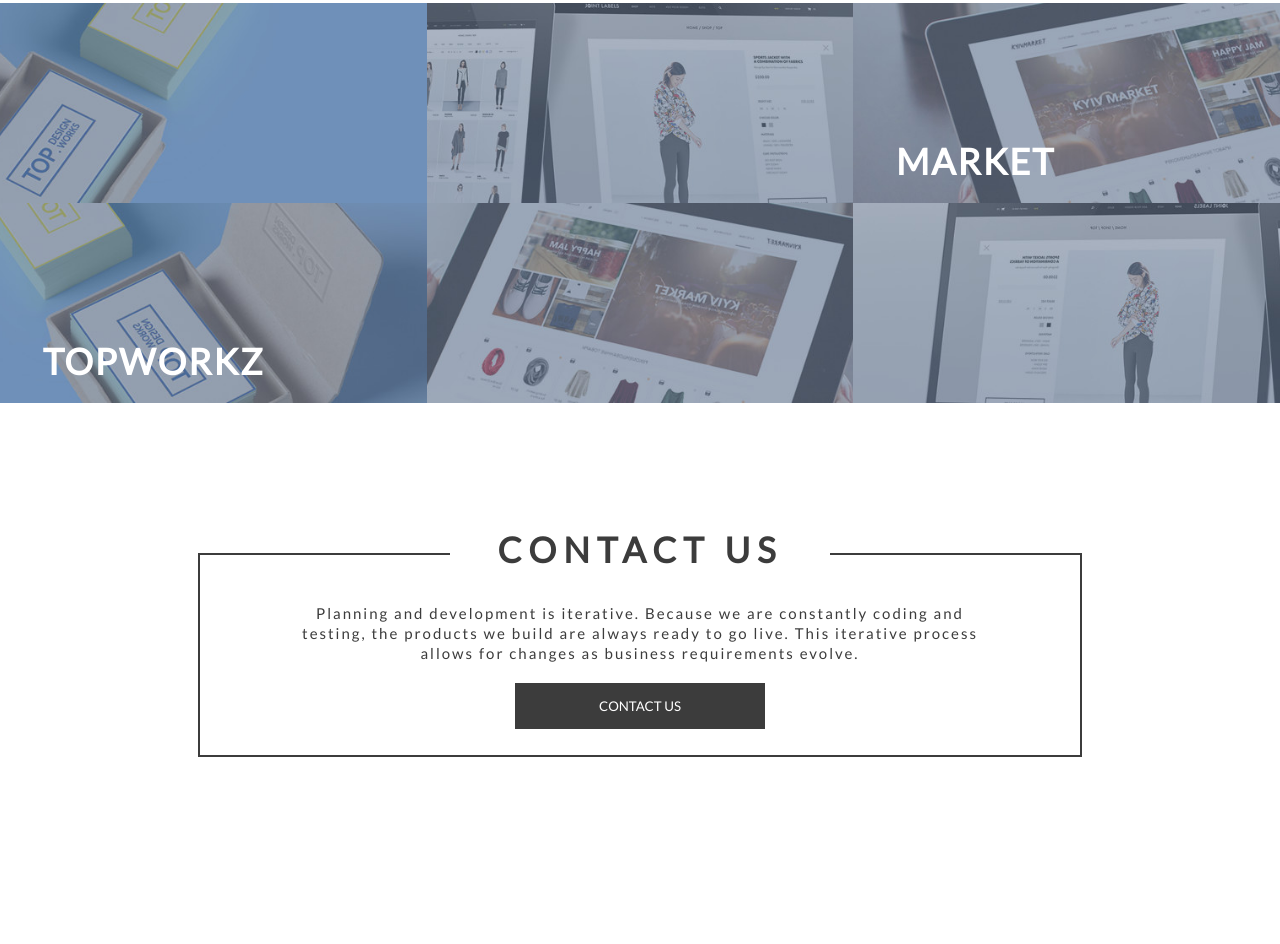
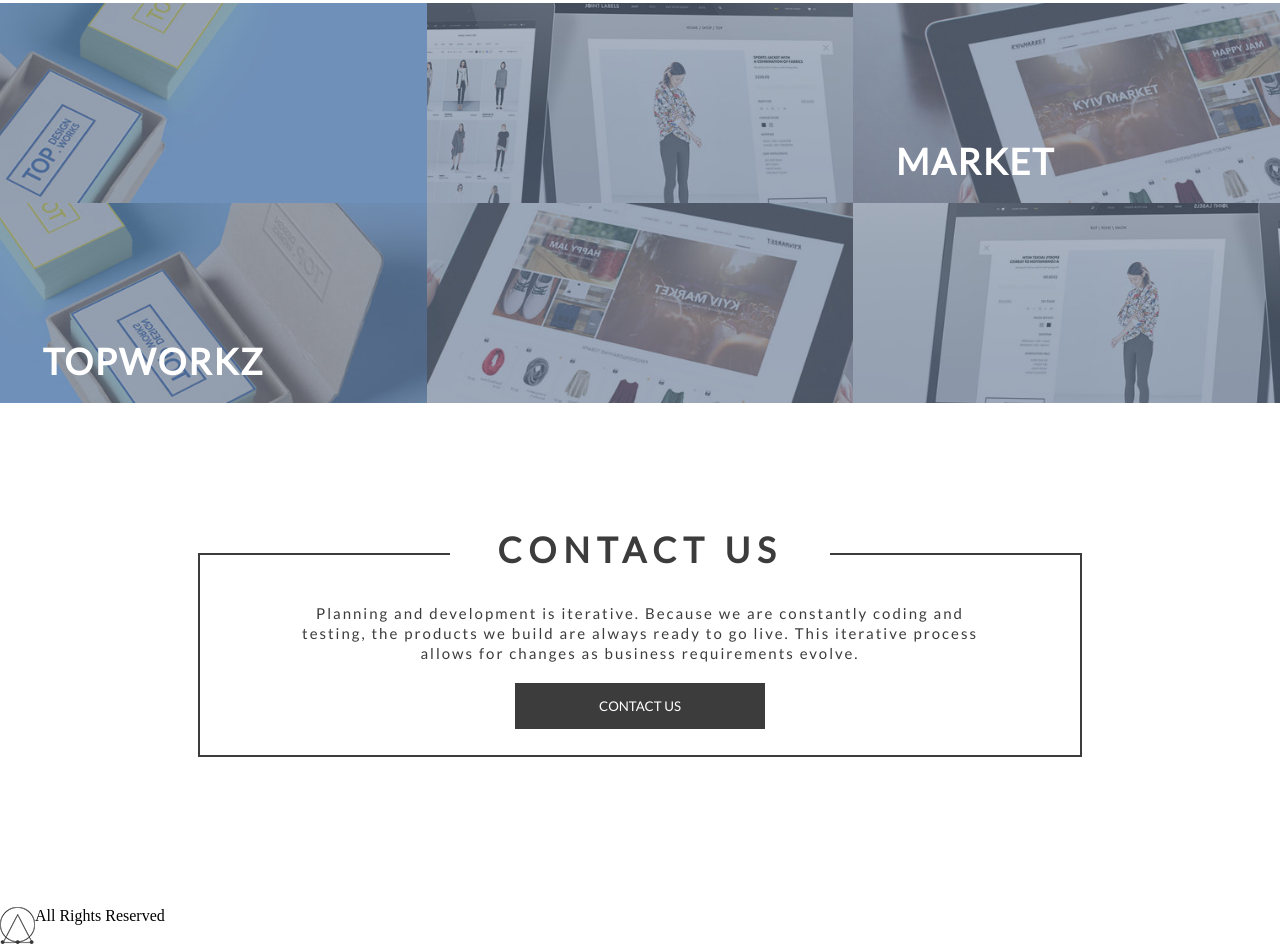
Before and after one commit to llucaso/PSD-to-HTML, a website: page index.html in a window 1280 px wide. Shown: the part 2814-3758 px from the top of the page. Before the commit the page ends 3721 px from the top, so only its background shows below. Drawn offline with Linux system fonts and the light colour scheme.

Commit message:
footer in progress

```diff
--- a/index.html
+++ b/index.html
@@ -130,6 +130,13 @@
 
 		</div>
 
+		<!-- Footer -->
+		<div class="footer">
+
+			<img src="/new-images/footerLogo.png">
+			<p>All Rights Reserved</p>
+
+		</div>
 
 
 
--- a/sass/main.sass
+++ b/sass/main.sass
@@ -385,3 +385,11 @@
 		margin-top: 20px
 		&:hover
 			background-color: #7E9FED
+
+//Footer
+
+.footer
+	display: flex
+	align-content: center
+	img
+		color: #3c3c3c
```
Also changed, not shown: css/main.css, new-images/footerLogo.png (added), 1 other file.
